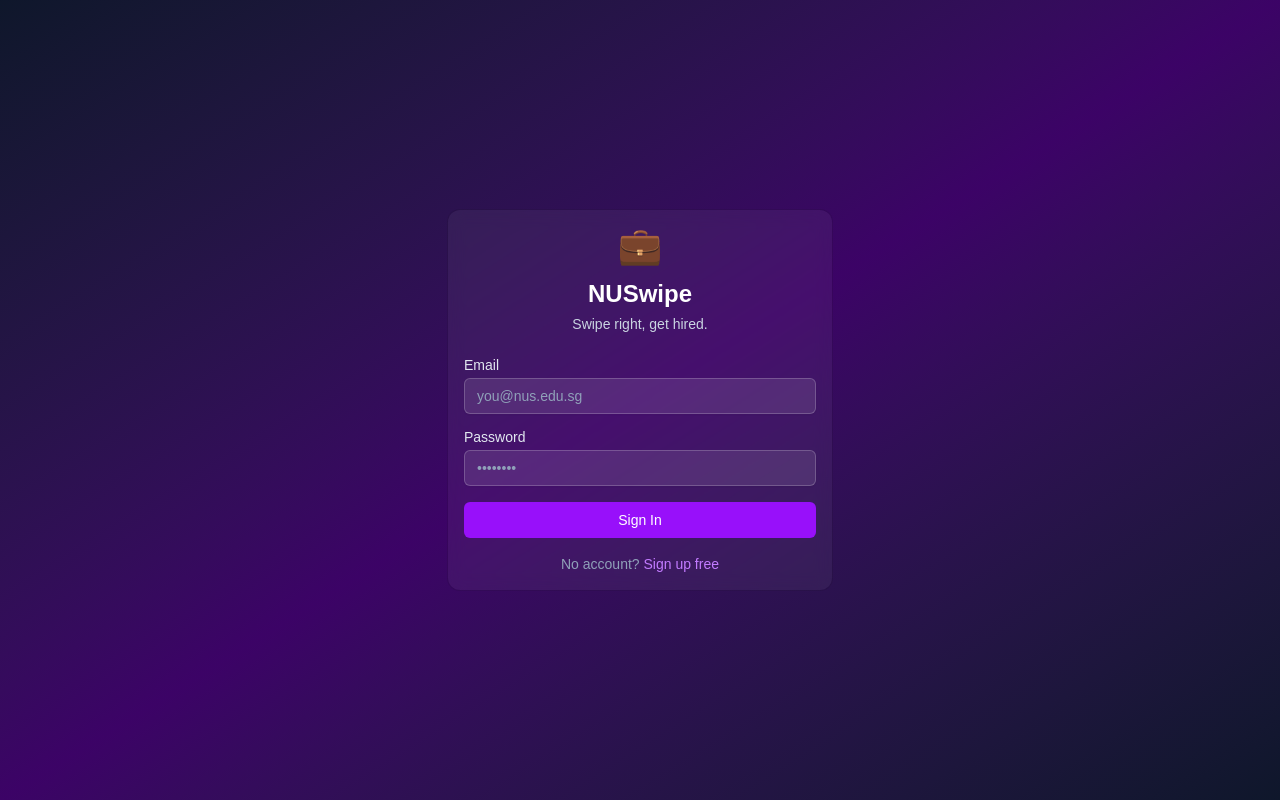
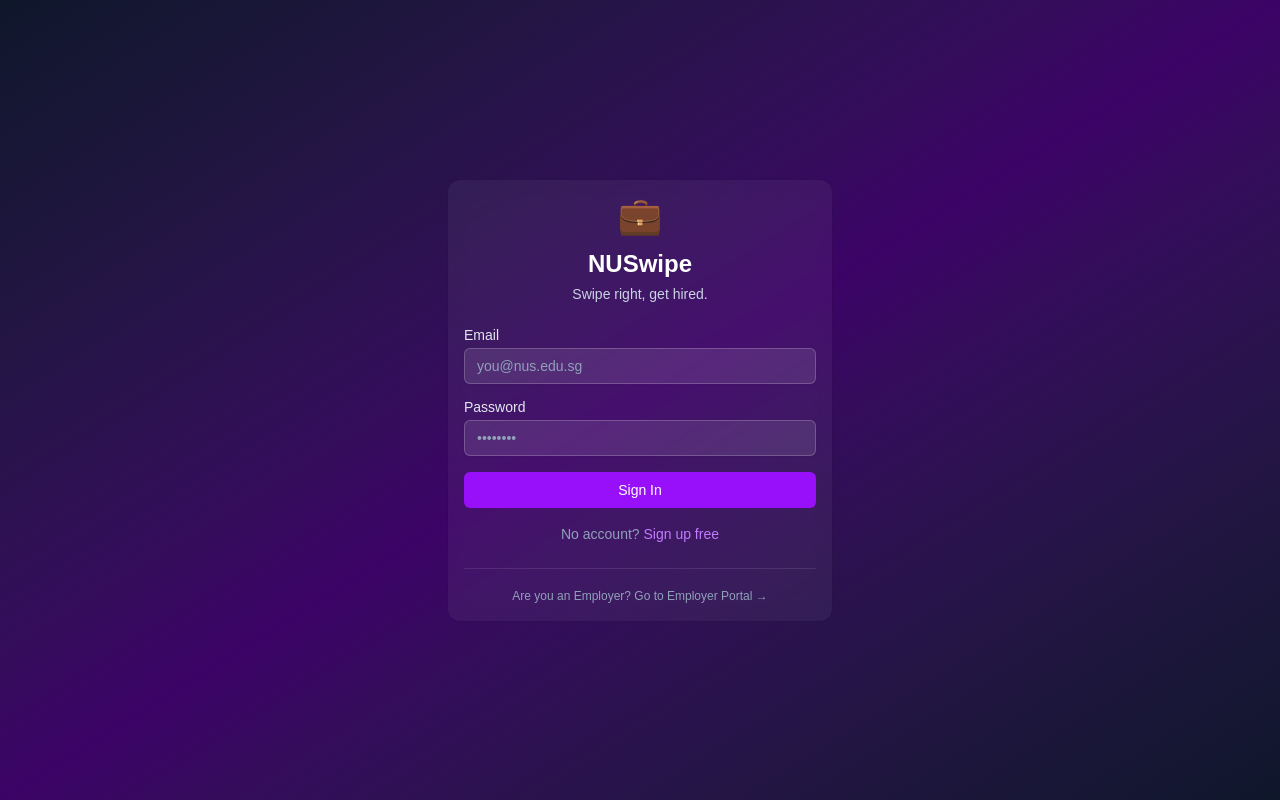
Before and after one commit to stevokwon/NUSwipe, a Next.js app: page /login in a window 1280 px wide. Built offline with nearby package versions, Linux system fonts and the light colour scheme.

Commit message:
Add proper navi to and from diff portals

```diff
--- a/app/(auth)/login/page.tsx
+++ b/app/(auth)/login/page.tsx
@@ -99,6 +99,11 @@ export default function LoginPage() {
               Sign up free
             </Link>
           </p>
+          <div className="border-t border-white/10 mt-6 pt-4 text-center">
+            <Link href="/employer/login" className="text-xs text-slate-400 hover:text-white">
+              Are you an Employer? Go to Employer Portal →
+            </Link>
+          </div>
         </CardContent>
       </Card>
     </div>
```
